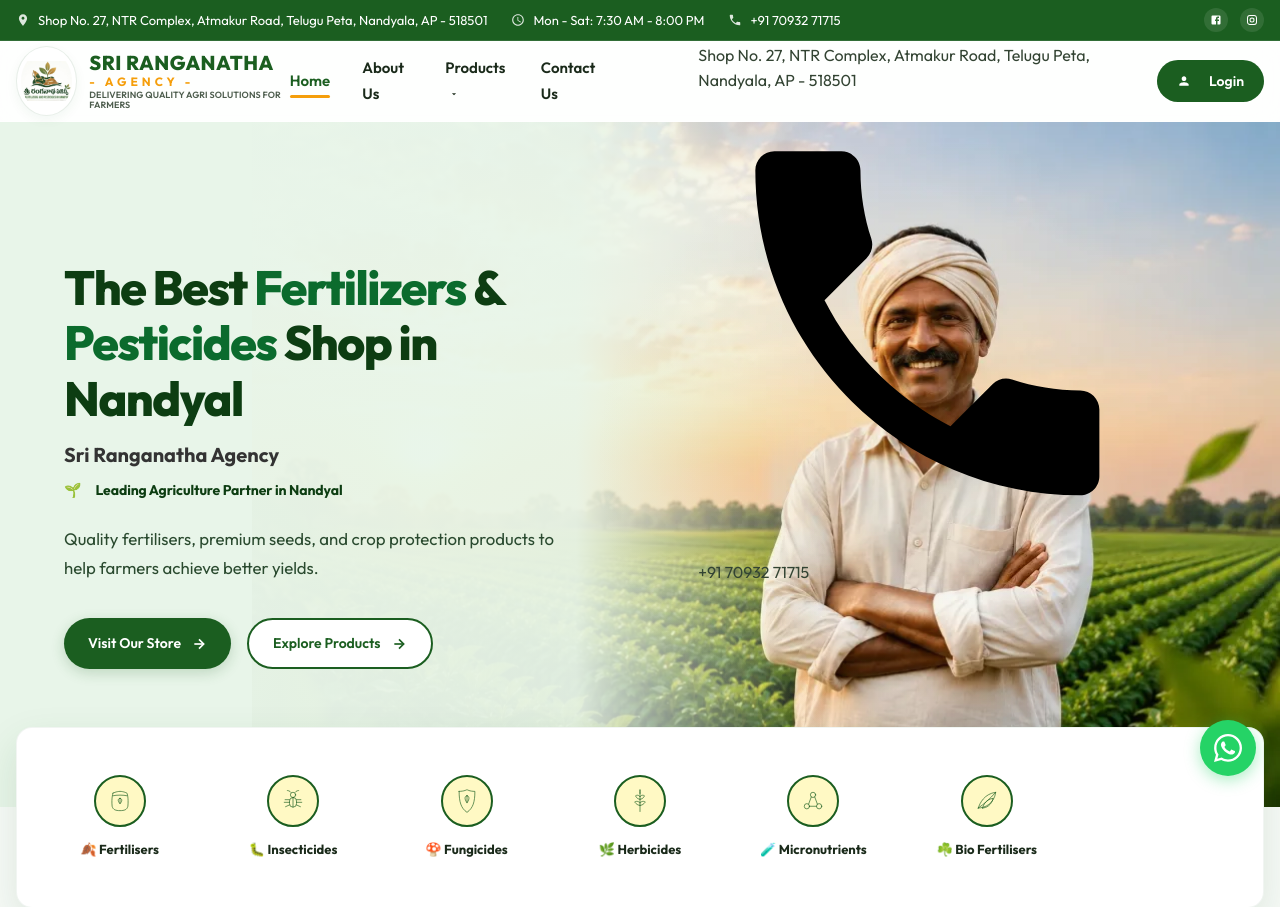
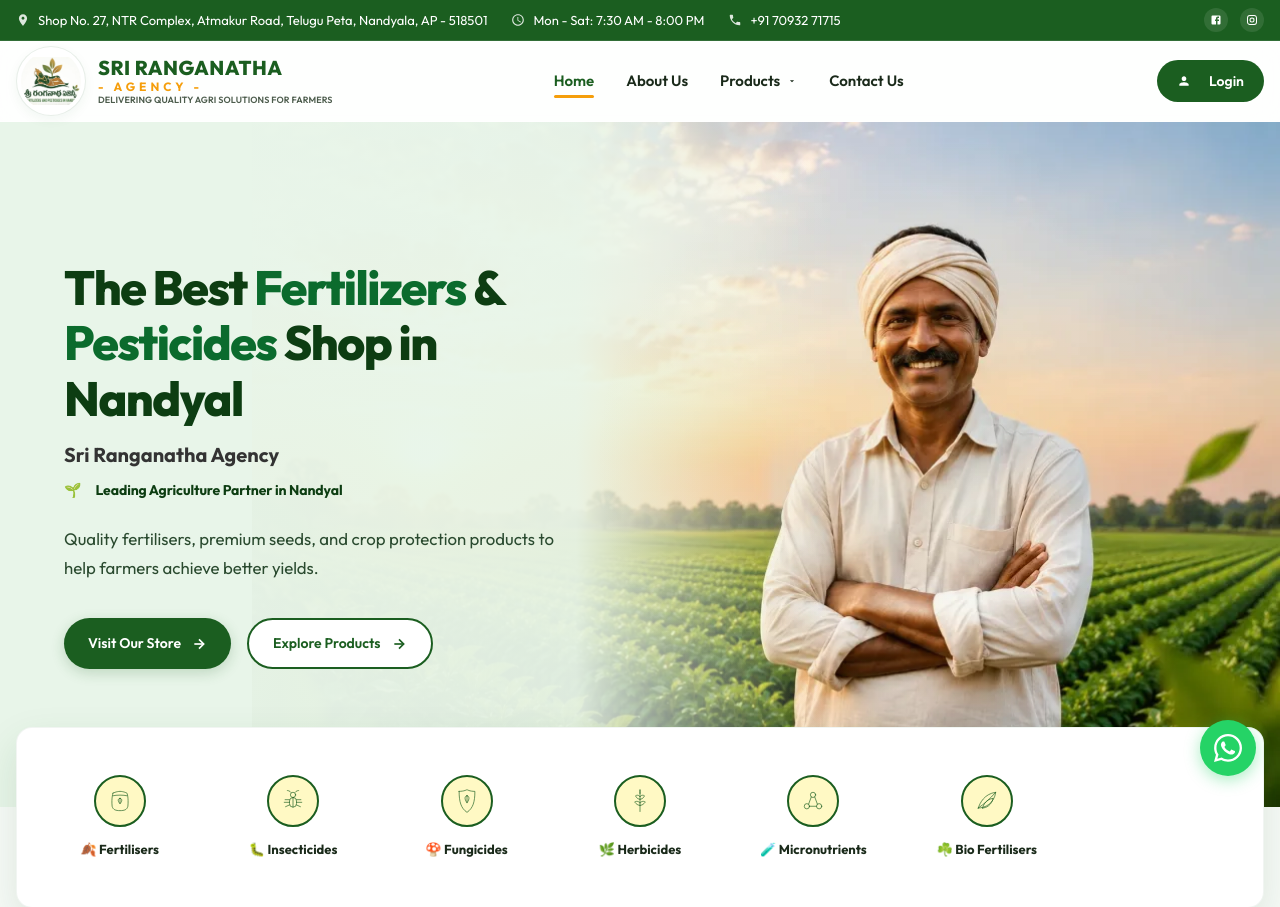
Before and after one commit to Srinivasaraot20/sriagency, a Django app: page / in a window 1280 px wide. Shown: the top 907 px of the page. Run offline with Django 5.2, Linux system fonts and the light colour scheme; data comes from the database, SQL or seed files in the repository.

Commit message:
Update index.html

```diff
--- a/templates/index.html
+++ b/templates/index.html
@@ -210,17 +210,6 @@
               <svg viewBox="0 0 24 24" class="mobile-login-icon"><path d="M12 12c2.21 0 4-1.79 4-4s-1.79-4-4-4-4 1.79-4 4 1.79 4 4 4zm0 2c-2.67 0-8 1.34-8 4v2h16v-2c0-2.66-5.33-4-8-4z"/></svg>
               Login
             </a>
-          </li>
-          <li class="mobile-menu-divider"></li>
-          <li class="mobile-contact-info">
-            <div class="mobile-contact-row">
-              <svg viewBox="0 0 24 24" class="mobile-contact-icon"><path d="M12 2C8.13 2 5 5.13 5 9c0 5.25 7 13 7 13s7-7.75 7-13c0-3.87-3.13-7-7-7zm0 9.5c-1.38 0-2.5-1.12-2.5-2.5s1.12-2.5 2.5-2.5 2.5 1.12 2.5 2.5-1.12 2.5-2.5 2.5z"/></svg>
-              <span>Shop No. 27, NTR Complex, Atmakur Road, Telugu Peta, Nandyala, AP - 518501</span>
-            </div>
-            <div class="mobile-contact-row">
-              <svg viewBox="0 0 24 24" class="mobile-contact-icon"><path d="M6.62 10.79c1.44 2.83 3.76 5.14 6.59 6.59l2.2-2.2c.27-.27.67-.36 1.02-.24 1.12.37 2.33.57 3.57.57.55 0 1 .45 1 1V20c0 .55-.45 1-1 1-9.39 0-17-7.61-17-17 0-.55.45-1 1-1h3.5c.55 0 1 .45 1 1 0 1.25.2 2.45.57 3.57.11.35.03.74-.25 1.02l-2.2 2.2z"/></svg>
-              <span>+91 70932 71715</span>
-            </div>
           </li>
         </ul>
       </nav>
@@ -1124,7 +1113,7 @@ Explore More
     });
   </script>
 
-  <!-- JavaScript Link -->
+  <!-- JavaScript Link  -->
   <script src="{% static 'script.js' %}?v=1.5"></script>
 </main>
 </body>
```
